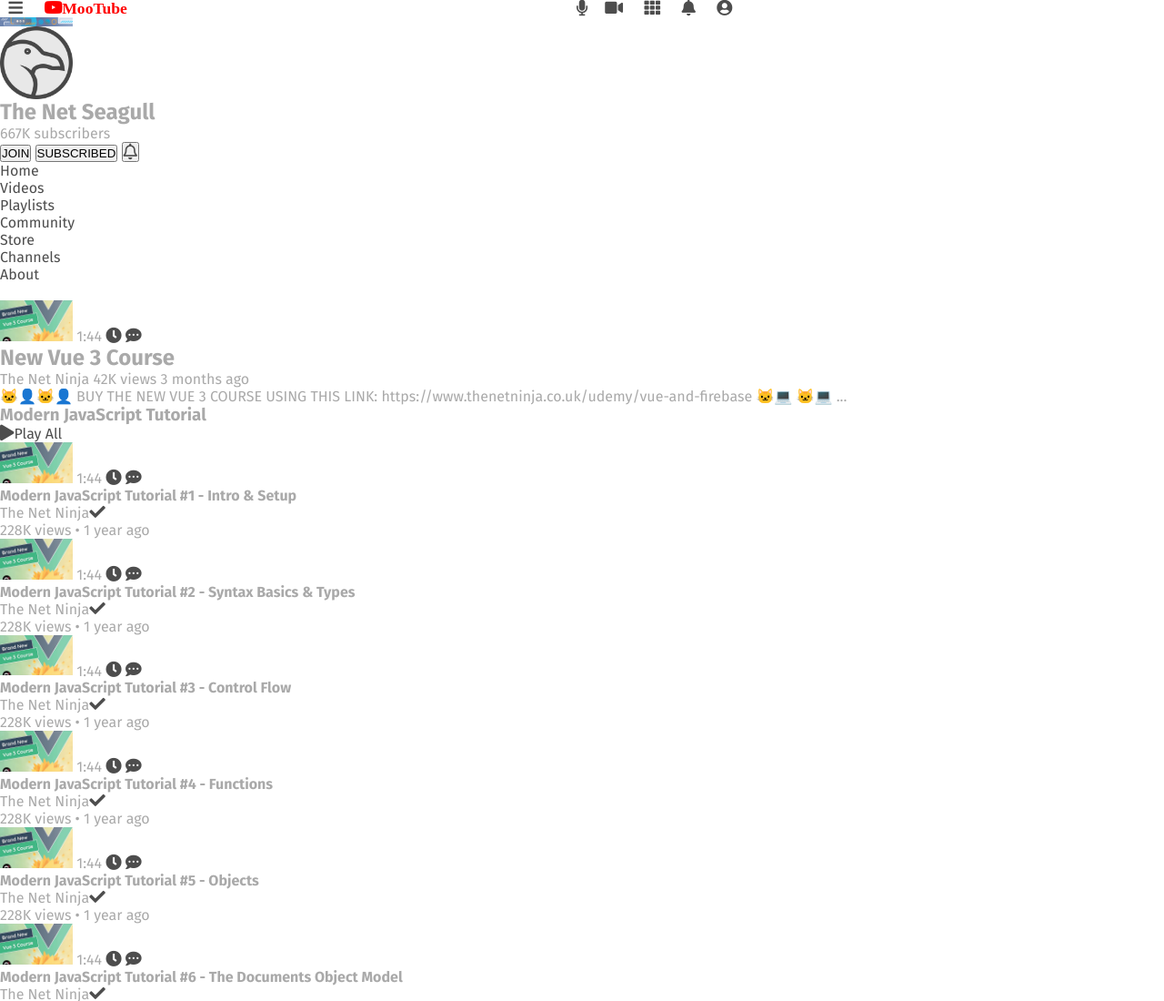
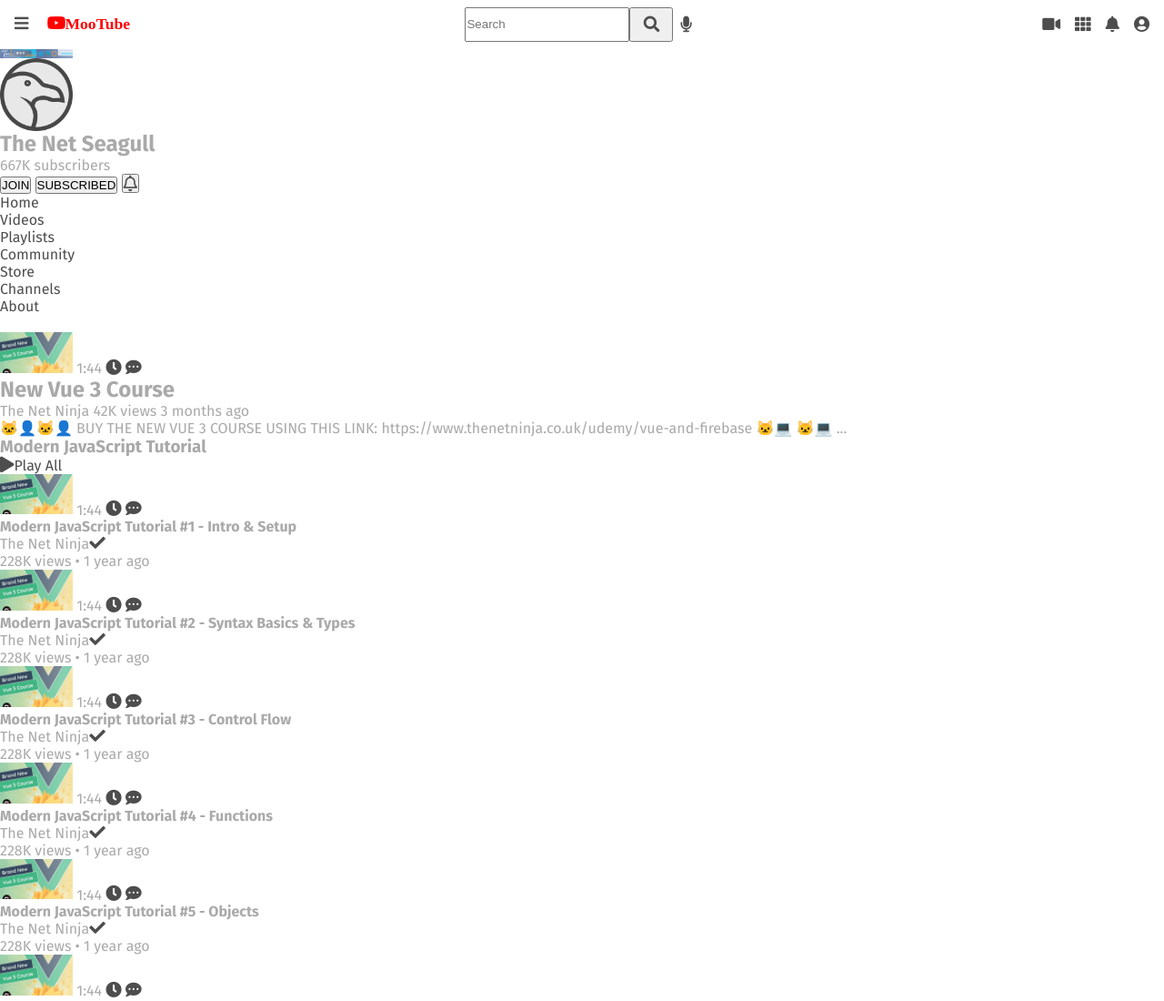
Before and after one commit to m-podolski/dci-youtube-clone, a plain HTML site: page index.html in a window 1280 px wide. Shown: the top 1100 px of the page at 91% size. Drawn offline with Linux system fonts and the light colour scheme.

Commit message:
Add styles

```diff
--- a/assets/css/styles.styl
+++ b/assets/css/styles.styl
@@ -2,9 +2,10 @@
 
 @import url("https://fonts.googleapis.com/css2?family=Fira+Sans:wght@400;700&display=swap")
 
-$bp-mobile = 10em
-$bp-phablet = 20em
-$bp-desktop = 40em
+$bp-mobile = 30em
+$bp-desktop = 45em
+
+$space-icons = 0.5rem
 
 *
   box-sizing: border-box
@@ -12,9 +13,6 @@
   padding: 0
 
 body
-  /* display: flex */
-  /* flex-flow: row */
-  /* align-items: center */
   background: white
   font-family: "Fira Sans", sans-serif
   font-weight: 400
@@ -36,7 +34,7 @@
   color: red
 
 i
-  // display: inline-block
+  // display: block
   font-size: 1.1rem
 
 .nav-top
@@ -44,22 +42,37 @@
   flex-flow: row nowrap
   justify-content: space-between
   align-items: center
-  // height: 3rem
-  // padding: 1rem
+  padding: $space-icons
 
 .left
   flex: 1 1 100%
 
 .center
-  flex: 0 1 0
-  // padding: 0.6rem
+  flex: 0 1 auto
 
 .right
   flex: 1 1 100%
+  display: flex
+  justify-content: flex-end
 
-.search
+.search-form
   display: none
+  @media screen and (min-width: $bp-mobile)
+    // display: block
+    display: inline-grid
+    grid-template-columns: 1fr 3rem
+
+.search-form
+  // display: flex
+  // flex-flow: row nowrap
+
+.search-form *
+  display: inline
 
 .nav-top a
 .nav-top button
-  padding: 0.6rem
+  padding: $space-icons
+
+.search-icon
+  @media screen and (min-width: $bp-mobile)
+    display: none
--- a/index.html
+++ b/index.html
@@ -20,17 +20,20 @@
         <!-- <img src="" alt="Logo MooTube"> -->
       </div>
       <div class="center">
-        <form action="" class="search">
+        <form action="" class="search-form">
           <input type="text" name="search" id="search" placeholder="Search" />
           <button type="submit" value="search" >
             <i aria-hidden="true" class="fas fa-search"></i>
           </button>
         </form>
-        <a aria-label="Search by voice input" href="#" class="search-voice">
-          <i aria-hidden="true" class="fas fa-microphone"></i>
+      </div>
+      <a aria-label="Search by voice input" href="#" class="search-voice">
+        <i aria-hidden="true" class="fas fa-microphone"></i>
+      </a>
+      <div class="right">
+        <a aria-label="Search" href="#" class="search-icon">
+          <i aria-hidden="true" class="fas fa-search"></i>
         </a>
-      </div>
-      <div class="right">
         <a aria-label="Videos" href="#">
           <i aria-hidden="true" class="fas fa-video"></i>
         </a>
```
Also changed, not shown: assets/css/styles.css.
